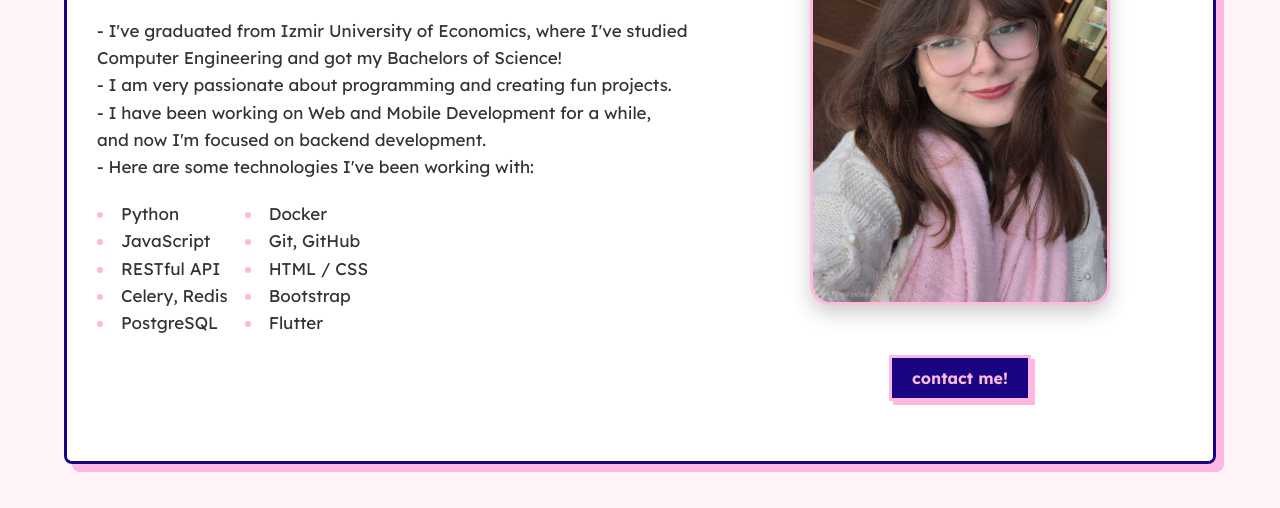
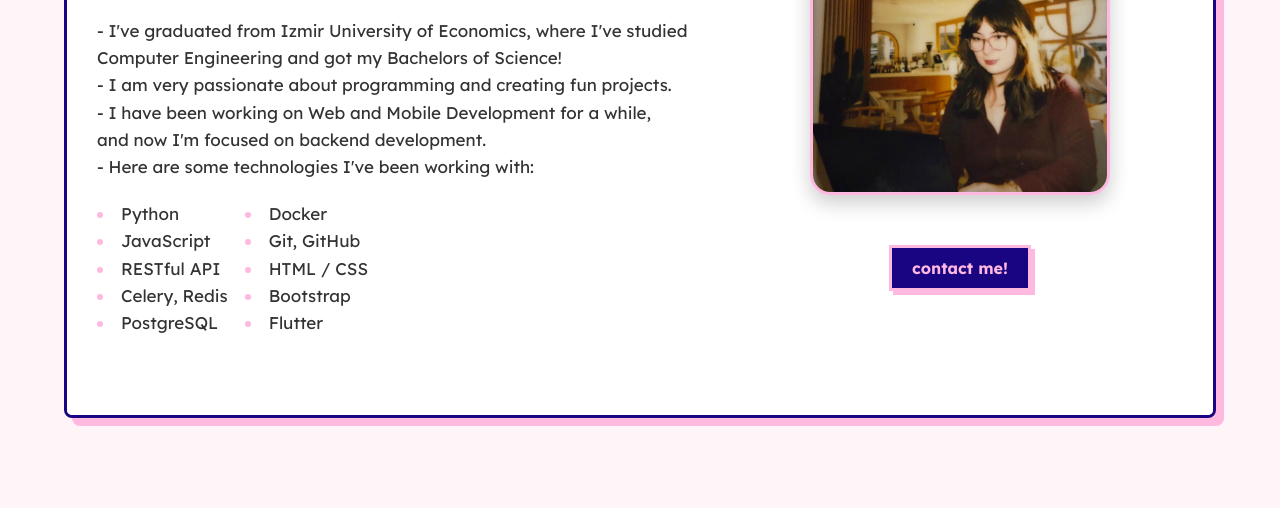
Before and after one commit to ozgeozerr/PortfolioWebsite, a plain HTML site: page index.html in a window 1280 px wide. Shown: the part 292-800 px from the top of the page. Drawn offline with nearby package versions, Linux system fonts and the light colour scheme.

Commit message:
Add laptop favicon and update photo

```diff
--- a/index.html
+++ b/index.html
@@ -15,6 +15,7 @@
     <link rel="stylesheet" href="style.css" />
     <meta charset="UTF-8" />
     <meta name="viewport" content="width=device-width, initial-scale=1.0" />
+    <link rel="icon" type="image/png" href="assets/laptop-icon.png">
     <link rel="preconnect" href="https://fonts.googleapis.com">
     <link rel="preconnect" href="https://fonts.gstatic.com" crossorigin>
     <link href="https://fonts.googleapis.com/css2?family=Lexend:wght@400;500;600;700;800&display=swap" rel="stylesheet">
@@ -80,7 +81,7 @@
 
           <div class="photo-block">
             <img
-              src="assets/sitefoto.jpeg"
+              src="assets/imgözge.jpeg"
               class="about-photo"
             />
             <a href="https://www.linkedin.com/in/ozge-ozerr/" target="_blank" class="mail-button"
```
Also changed, not shown: assets/imgözge.jpeg (added), assets/laptop-icon.png (added).
